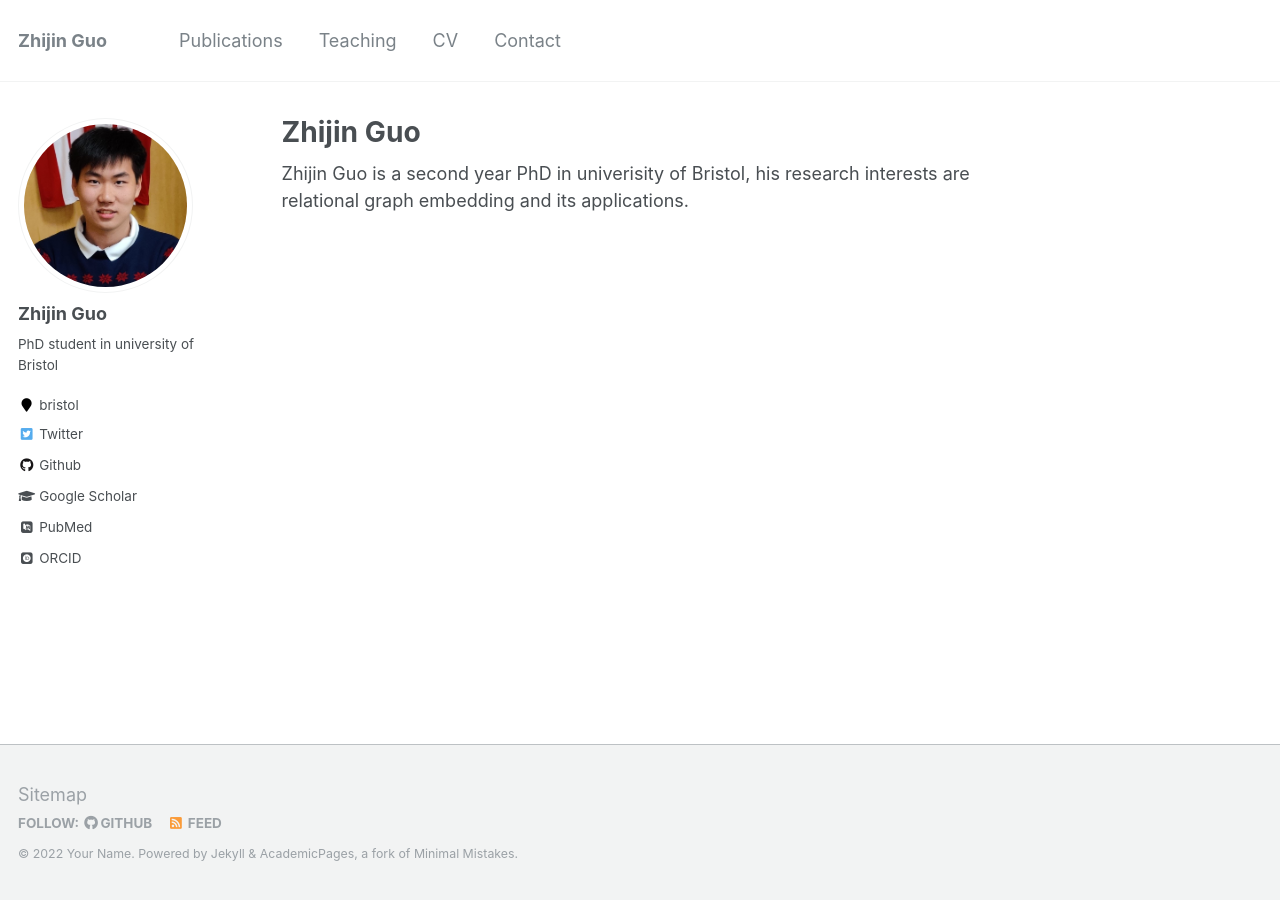
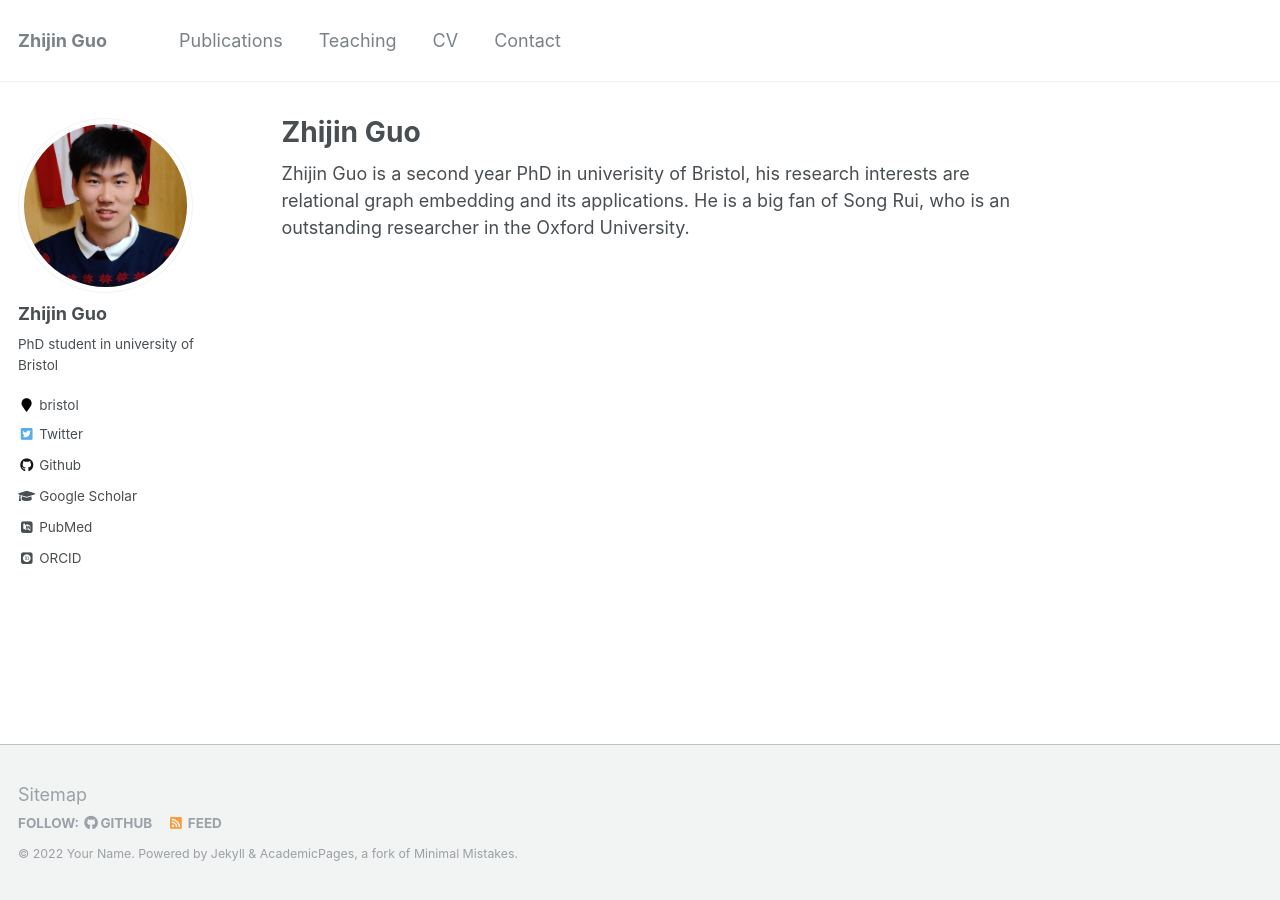
Before and after one commit to ZhijinGuo/ZhijinGuo.github.io, a Jekyll site: the page built from _pages/about.md, in a window 1280 px wide. Built offline with Jekyll 4.4.1, drawn with Linux system fonts in a browser that asks for light colours; some web fonts are replaced.

Commit message:
Update about.md

```diff
--- a/_pages/about.md
+++ b/_pages/about.md
@@ -9,3 +9,4 @@ redirect_from:
 ---
 
 Zhijin Guo is a second year PhD in univerisity of Bristol, his research interests are relational graph embedding and its applications.
+He is a big fan of Song Rui, who is an outstanding researcher in the Oxford University.
```
